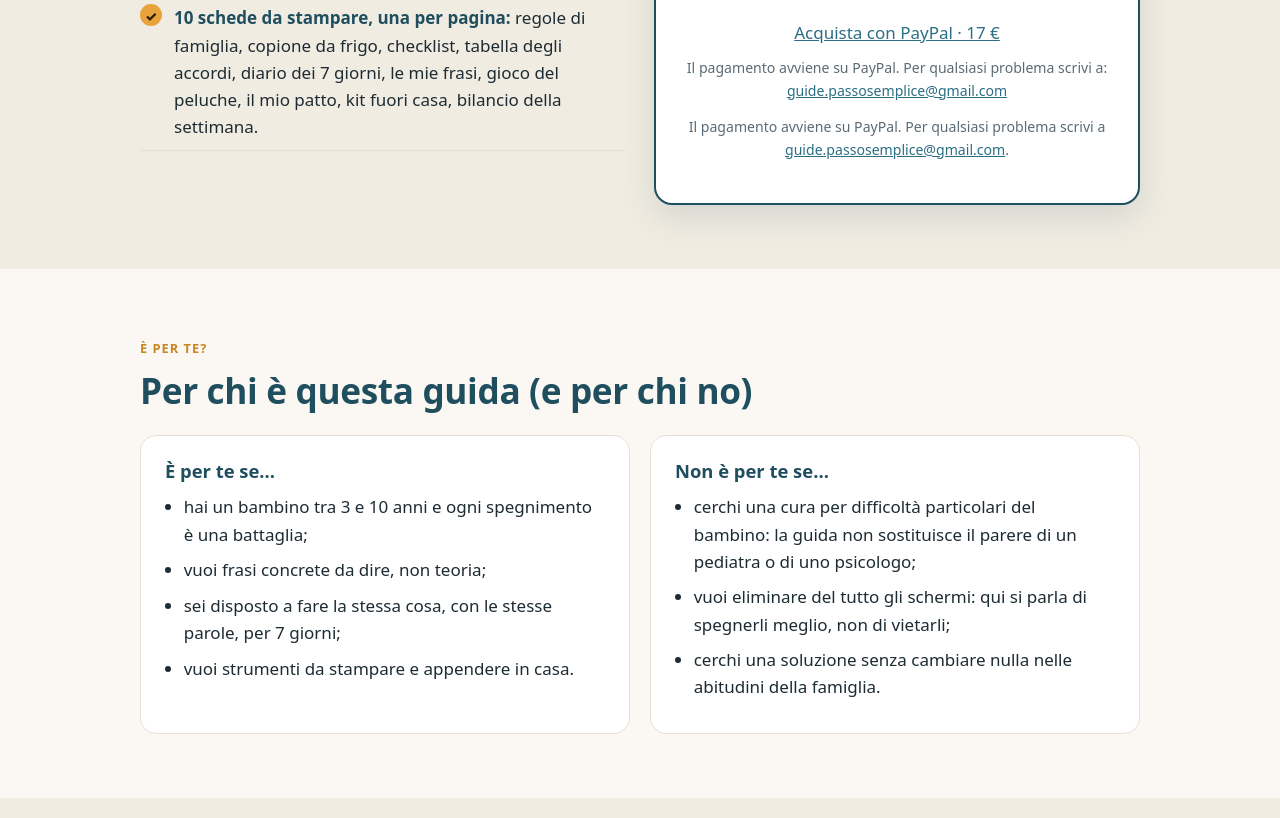
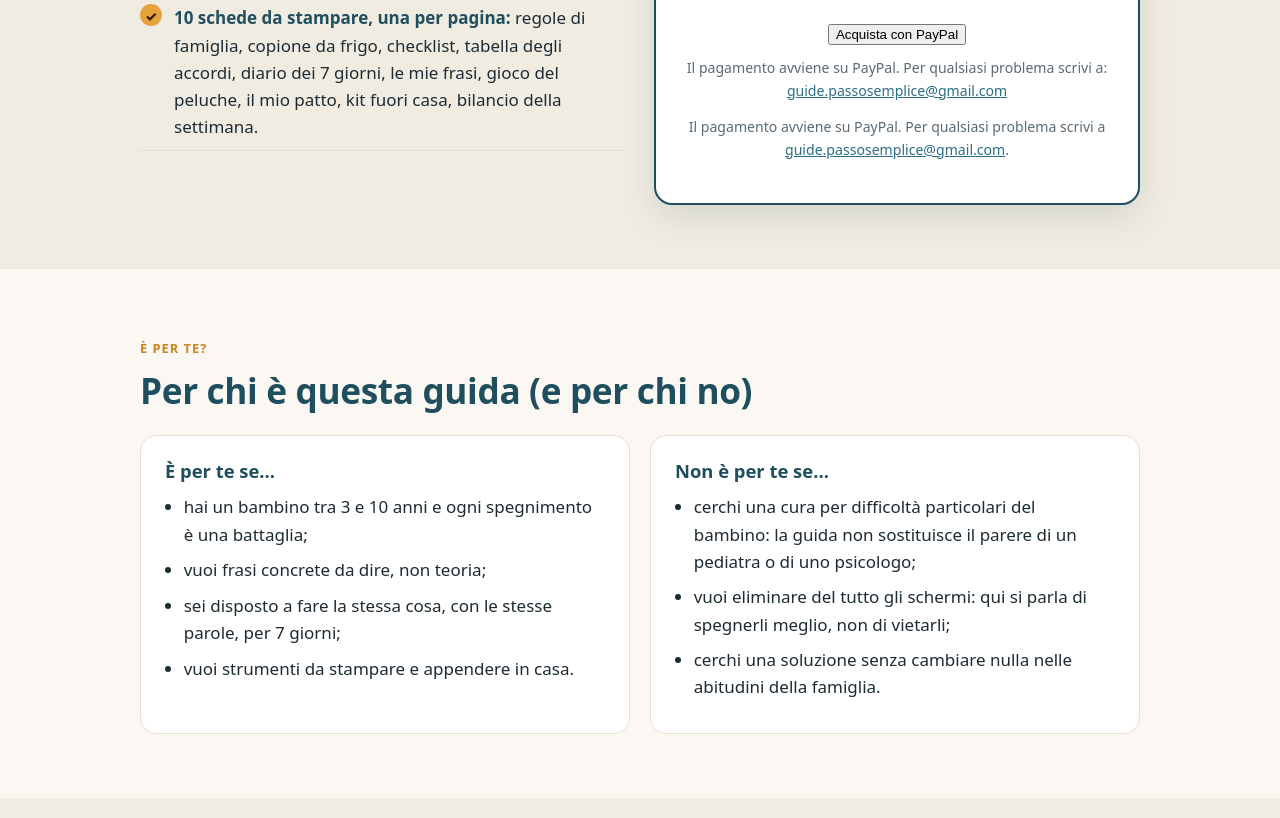
Before and after one commit to guidepassosemplice-dot/passosemplice-sito, a plain HTML site: page index.html in a window 1280 px wide. Shown: the part 3624-4442 px from the top of the page. Drawn offline with Linux system fonts and the light colour scheme.

Commit message:
Update index.html

```diff
--- a/index.html
+++ b/index.html
@@ -279,7 +279,7 @@ footer p{margin:.3em 0}
           <li>Versioni per 3–6 e 6–10 anni</li>
           <li>Accesso subito dopo il pagamento</li>
         </ul>
-        <a class="blocco-pulsante" href="https://www.paypal.me/janclaude91/17" data-acquista>Acquista con PayPal · 17 €</a><p class="micro">Il pagamento avviene su PayPal. Per qualsiasi problema scrivi a: <a href="mailto:guide.passosemplice@gmail.com">guide.passosemplice@gmail.com</a></p>
+       <button type="button" class="blocco-pulsante" onclick="window.open('https://www.paypal.me/janclaude91/17', '_blank', 'noopener,noreferrer')">Acquista con PayPal</button><p class="micro">Il pagamento avviene su PayPal. Per qualsiasi problema scrivi a: <a href="mailto:guide.passosemplice@gmail.com">guide.passosemplice@gmail.com</a></p>
         <p class="micro">Il pagamento avviene su PayPal. Per qualsiasi problema scrivi a <a href="mailto:guide.passosemplice@gmail.com">guide.passosemplice@gmail.com</a>.</p>
       </div>
     </div>
```
